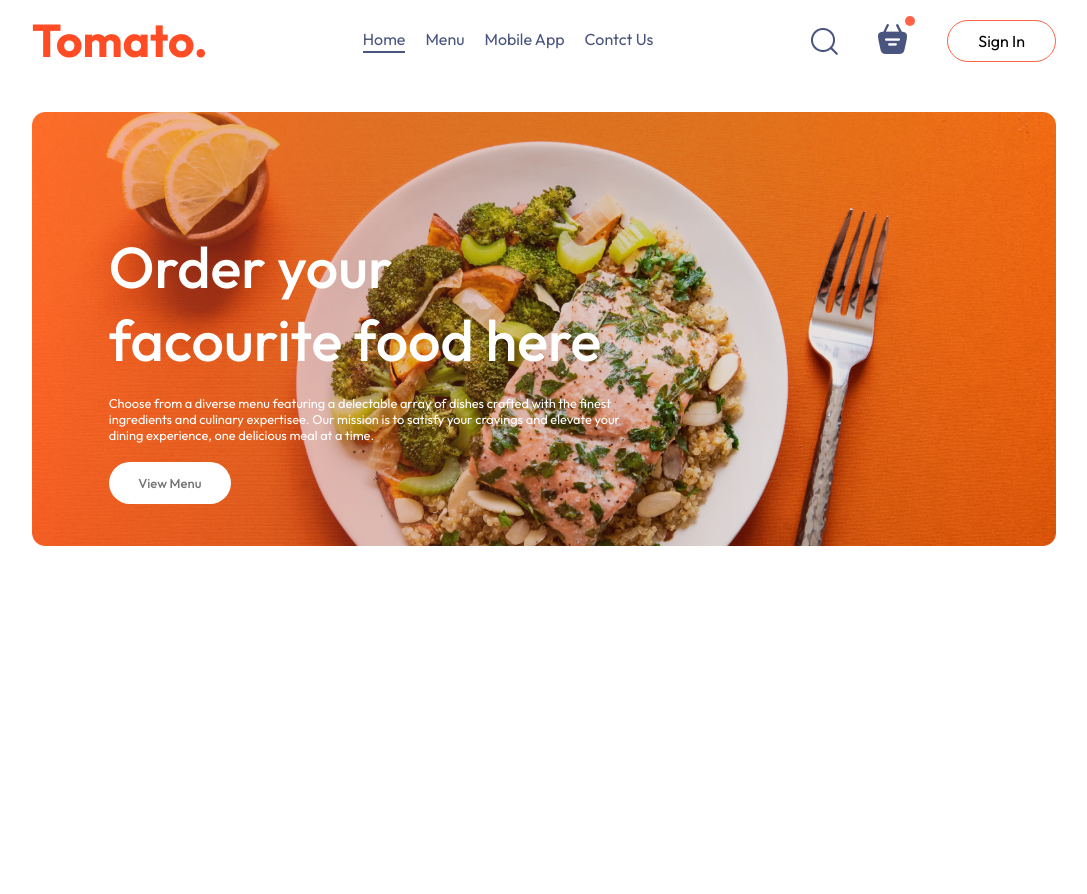
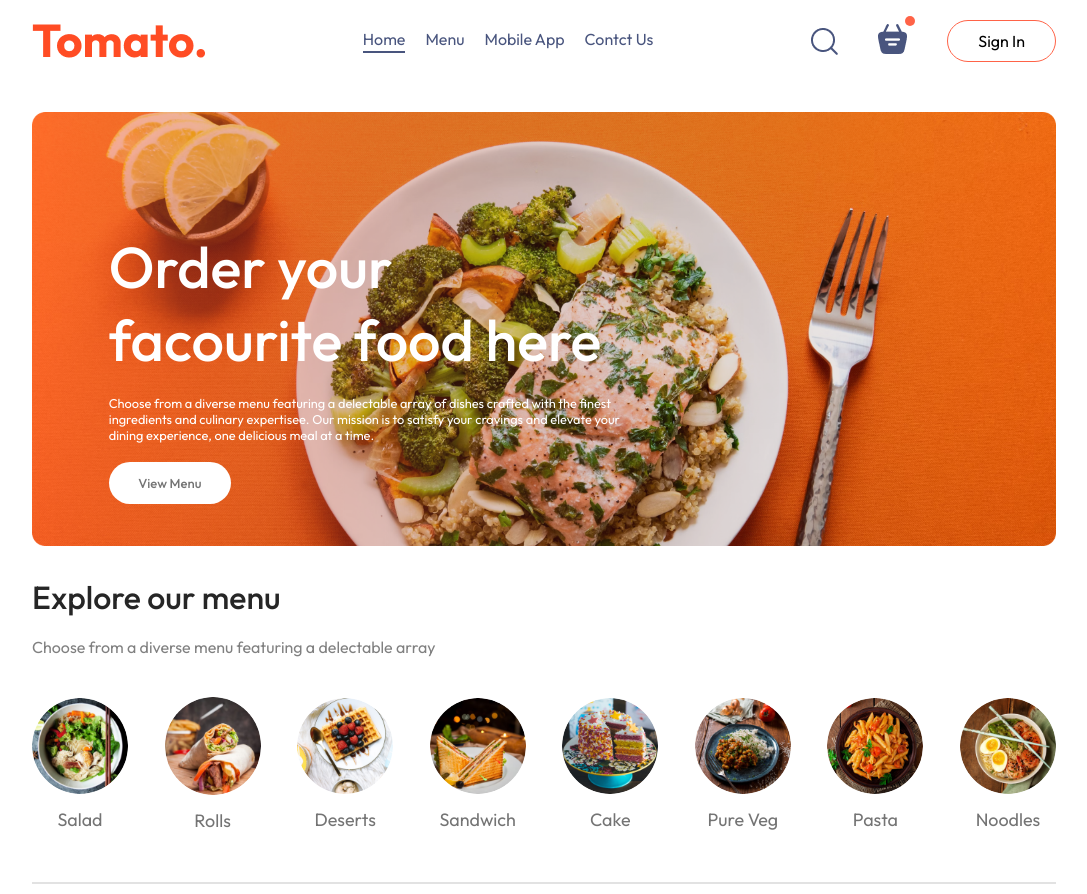
Before and after one commit to sarathks17/Food-Del-Application, a React (Vite) app in the folder frontend/: page / in a window 1280 px wide. Shown: the whole page, without its empty margins (96-1183 px from the left). Before the commit the page ends 800 px from the top, so only its background shows below. Built offline with nearby package versions, Linux system fonts and the light colour scheme.

Commit message:
Menu section completed working on displaying food component

```diff
--- /dev/null
+++ b/frontend/src/Components/ExploreMenu/ExploreMenu.css
@@ -0,0 +1,48 @@
+.explore-menu{
+    display: flex;
+    flex-direction: column;
+    gap: 20px;
+}
+.explore-menu h1{
+    color: #262626;
+    font-weight: 500;
+}
+.explore-menu-text{
+    max-width: 60%;
+    color: #808080;
+}
+.explore-menu-list{
+    display: flex;
+    justify-content: space-between;
+    align-items: center;
+    gap: 30px;
+    text-align: center;
+    margin: 20px 0px;
+    overflow-x: scroll;
+}
+.explore-menu-list::-webkit-scrollbar{
+    display: none;
+}
+.explore-menu-list-item img{
+    width: 7.5vw;
+    min-width: 80px;
+    cursor: pointer;
+    border-radius: 50%;
+    transition: 0.2s;
+}
+.explore-menu-list-item p{
+    margin-top: 10px;
+    color: #747474;
+    font-size: max(1.4vw,16px);
+    cursor: pointer;
+}
+.explore-menu hr{
+    margin:10px 0px;
+    height: 2px;
+    background-color: #e2e2e2;
+    border: none;
+}
+.explore-menu-list-item .active{
+    border: 4px solid tomato;
+    padding: 2px;
+}
--- /dev/null
+++ b/frontend/src/Components/ExploreMenu/ExploreMenu.jsx
@@ -0,0 +1,29 @@
+import React from 'react'
+import './ExploreMenu.css'
+import {assets, menu_list} from '../../assets/assets'
+
+const ExploreMenu = ({category,setCategory}) => {
+
+  return (
+    <div className='explore-menu' id='explore-menu'>
+        <h1>Explore our menu</h1>
+        <p className='explore-menu-text'>Choose from a diverse menu featuring a delectable array</p>
+        <div className="explore-menu-list">
+            {
+                menu_list.map((item,index)=> {
+                    return(
+                        <div onClick={()=>setCategory(prev=>prev===item.menu_name?"All":item.menu_name)} key={index} className='explore-menu-list-item'>
+                             <img className={category===item.menu_name?"active":''} src={item.menu_image} alt=''/>
+                             <p>{item.menu_name}</p>
+
+                            </div>
+                    )
+                })
+            }
+        </div>
+        <hr/>
+    </div>
+  )
+}
+
+export default ExploreMenu
--- a/frontend/src/Pages/Home/Home.jsx
+++ b/frontend/src/Pages/Home/Home.jsx
@@ -1,10 +1,15 @@
-import React from 'react'
+import React, { useState } from 'react'
 import './Home.css'
 import Header from '../../Components/Header/Header'
+import ExploreMenu from '../../Components/ExploreMenu/ExploreMenu'
 const Home = () => {
+
+const [category,setCategory] = useState("All");
+
   return (
     <div>
       <Header/>
+      <ExploreMenu category={category} setCategory={setCategory}/>
     </div>
   )
 }
```
